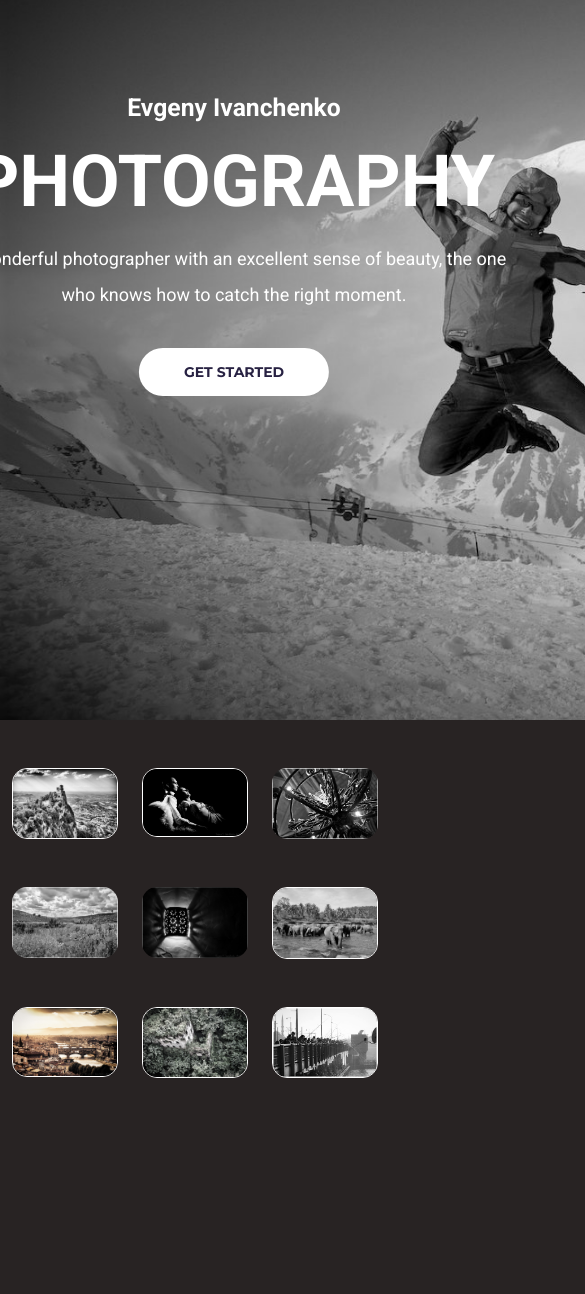
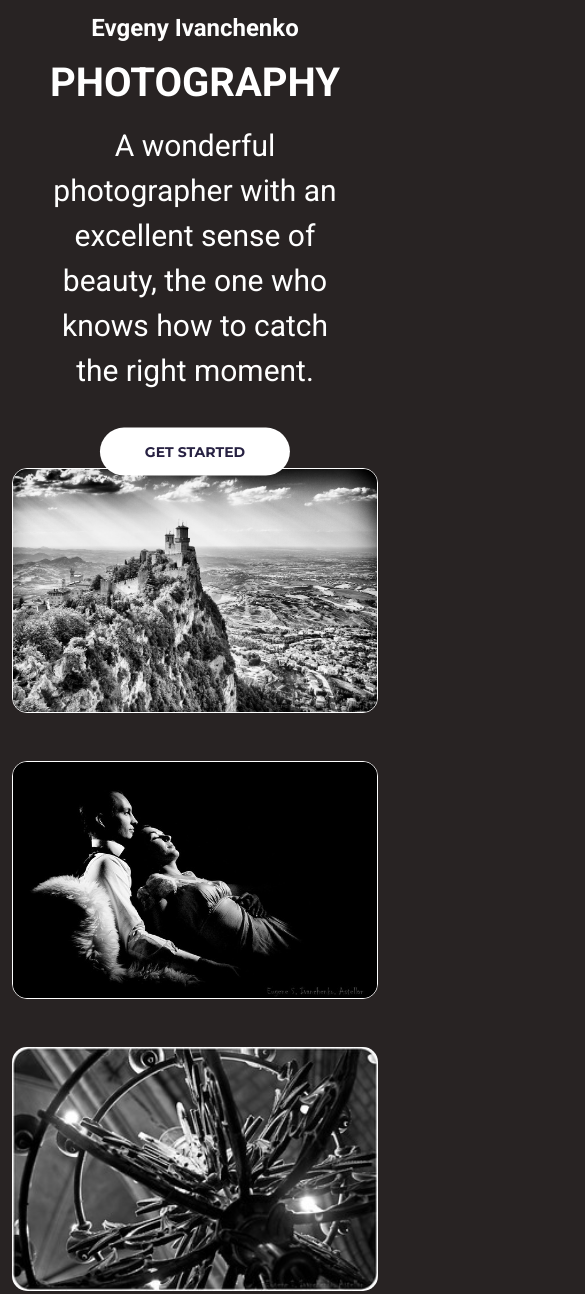
Before and after one commit to Ivanceka/Photo-portfolio, a plain HTML site: page index.html in a window 390 px wide. Shown: the part 180-1474 px from the top of the page, 585 px wide, since content can reach past the window. Before the commit the page ends 1258 px from the top, so only its background shows below. Drawn offline with nearby package versions, Linux system fonts and the light colour scheme.

Commit message:
Made mobile friendly

```diff
--- a/index.html
+++ b/index.html
@@ -30,7 +30,7 @@
       src="https://kit.fontawesome.com/e023fb624d.js"
       crossorigin="anonymous"
     ></script>
-    <title>Document</title>
+    <title>Photographer - Evgeny Ivanchenko</title>
   </head>
   <body>
     <nav class="navbar fixed-top navbar-expand-lg navbar-dark bg-dark">
@@ -70,7 +70,7 @@
     <div class="container container-wraper">
       <div class="hero centered">
         <h2 class="mb-3">Evgeny Ivanchenko</h2>
-        <h1 class="m-3">PHOTOGRAPHY</h1>
+        <h1 class="mb-3 mt-3">PHOTOGRAPHY</h1>
         <p>
           A wonderful photographer with an excellent sense of beauty, the one
           who knows how to catch the right moment.
@@ -82,32 +82,32 @@
     </div>
     <div class="container photoExample">
       <div class="row">
-        <div class="col-4 mt-5">
+        <div class="col-md-4 mt-5 text-center">
           <img
             src="/images/Photo10.jpg"
             alt=""
             class="img-fluid border border-white"
           />
         </div>
-        <div class="col-4 mt-5">
+        <div class="col-md-4 mt-5 text-center">
           <img
             src="/images/Photo2.jpg"
             alt=""
             class="img-fluid border border-white"
           />
         </div>
-        <div class="col-4 mt-5">
+        <div class="col-md-4 mt-5 text-center">
           <img src="/images/Photo4.jpg" alt="" class="img-fluid" />
         </div>
       </div>
       <div class="row">
-        <div class="col-4 mt-5">
+        <div class="col-md-4 mt-5 text-center">
           <img src="/images/Photo5.jpg" alt="" class="img-fluid" />
         </div>
-        <div class="col-4 mt-5">
+        <div class="col-md-4 mt-5 text-center">
           <img src="/images/Photo6.jpg" alt="" class="img-fluid" />
         </div>
-        <div class="col-4 mt-5">
+        <div class="col-md-4 mt-5 text-center">
           <img
             src="/images/Photo11.jpg"
             alt=""
@@ -116,21 +116,21 @@
         </div>
       </div>
       <div class="row">
-        <div class="col-4 mt-5">
+        <div class="col-md-4 mt-5 text-center">
           <img
             src="/images/Photo8.jpg"
             alt=""
             class="img-fluid border border-white"
           />
         </div>
-        <div class="col-4 mt-5">
+        <div class="col-md-4 mt-5 text-center">
           <img
             src="/images/Photo9.jpg"
             alt=""
             class="img-fluid border border-white"
           />
         </div>
-        <div class="col-4 mt-5">
+        <div class="col-md-4 mt-5 text-center">
           <img
             src="/images/Photo1.jpg"
             alt=""
--- a/styles/style.css
+++ b/styles/style.css
@@ -1,4 +1,3 @@
-/*font-family: 'Roboto', sans-serif;*/
 body {
   font-family: "Roboto", sans-serif;
   color: white;
@@ -9,7 +8,7 @@ h1 {
   font-weight: bold;
 }
 h2 {
-  font-size: 24;
+  font-size: 24px;
   font-weight: bold;
 }
 p {
@@ -21,7 +20,7 @@ img {
   width: 386px;
 }
 .container-wraper {
-  width: 1440px;
+  width: auto;
   height: 900px;
   background-image: url("/images/Evgeny.jpg");
   background-position: center;
@@ -49,3 +48,19 @@ img {
 .photoExample {
   background-image: none;
 }
+@media (max-width: 768px) {
+  h1 {
+    font-size: 40px;
+  }
+  p {
+    font-size: 30px;
+    line-height: 1.5;
+  }
+  .container-wraper {
+    background-image: none;
+    height: 600px;
+  }
+  .centered {
+    left: 50%;
+  }
+}
```
